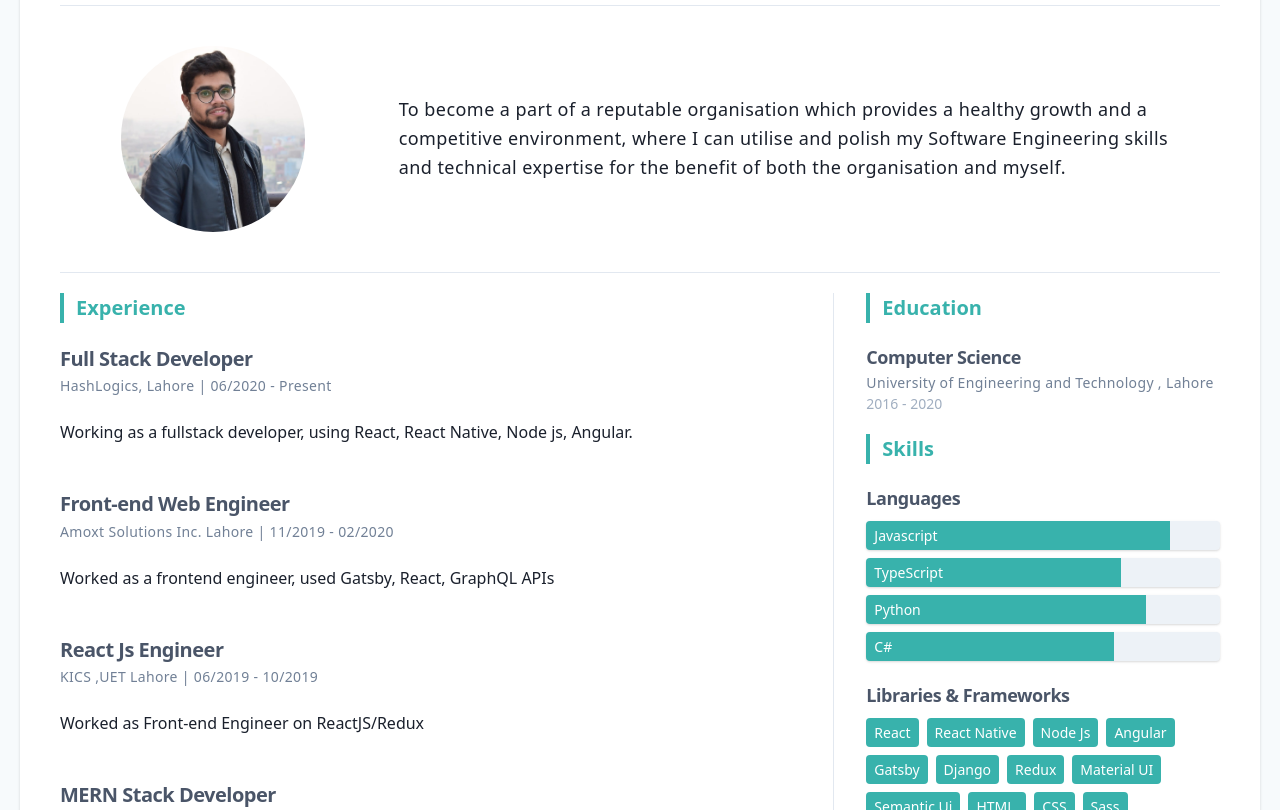
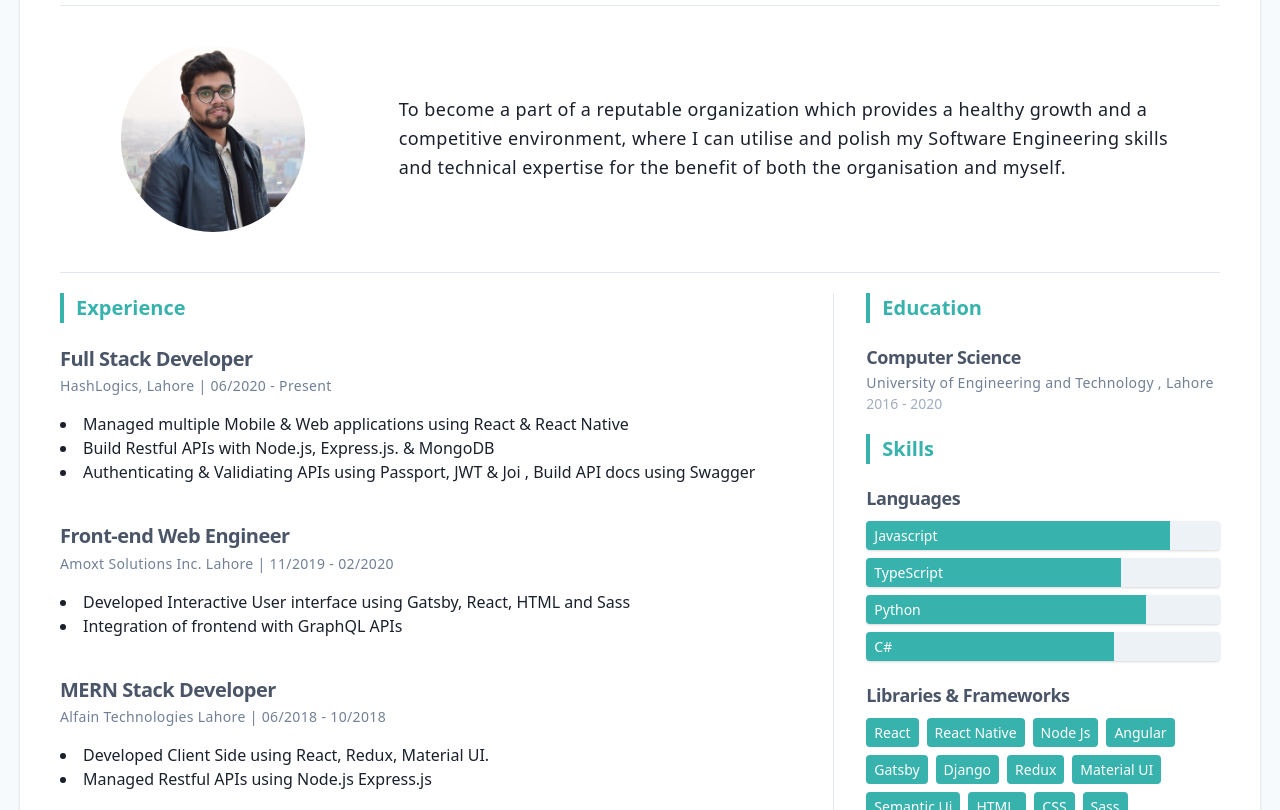
Before and after one commit to QaimSiddiqui/resume-web, a Gatsby site: page / in a window 1280 px wide. Shown: the part 142-952 px from the top of the page. Built offline with nearby package versions, Linux system fonts and the light colour scheme; Gatsby itself is replaced by a stand-in of ours.

Commit message:
experince style changed

```diff
--- a/data/profile.json
+++ b/data/profile.json
@@ -13,7 +13,6 @@
           "name": "Javascript",
           "percent": 86
         },
-
         {
           "name": "TypeScript",
           "percent": 72
@@ -26,7 +25,6 @@
           "name": "C#",
           "percent": 70
         }
-
       ]
     },
     {
@@ -71,7 +69,6 @@
         }
       ]
     },
-
     {
       "title": "Databases",
       "type": "tag",
@@ -88,7 +85,7 @@
       ]
     }
   ],
-  "summary": "To become a part of a reputable organisation which provides a healthy growth and a competitive environment, where I can utilise and polish my Software Engineering skills and technical expertise for the benefit of both the organisation and myself.",
+  "summary": "To become a part of a reputable organization which provides a healthy growth and a competitive environment, where I can utilise and polish my Software Engineering skills and technical expertise for the benefit of both the organisation and myself.",
   "education": [
     {
       "institution": "University of Engineering and Technology , Lahore",
@@ -101,30 +98,31 @@
     {
       "role": "Full Stack Developer",
       "company": "HashLogics, Lahore",
-      "description": "Working as a fullstack developer, using React, React Native, Node js, Angular.",
+      "description": [
+        " Managed multiple Mobile & Web applications using React & React Native",
+        "Build Restful APIs with Node.js, Express.js. & MongoDB",
+        "Authenticating & Validiating APIs using Passport, JWT & Joi , Build API docs using Swagger"
+      ],
       "start": "06/2020",
       "end": "Present"
     },
     {
       "role": "Front-end Web Engineer",
       "company": "Amoxt Solutions Inc. Lahore",
-      "description": "Worked as a frontend engineer, used Gatsby, React, GraphQL APIs",
+      "description": [
+        "Developed Interactive User interface using Gatsby, React, HTML and Sass",
+        " Integration of frontend with GraphQL APIs"
+      ],
       "start": "11/2019",
       "end": "02/2020"
-    },
-
-
-    {
-      "role": "React Js Engineer",
-      "company": "KICS ,UET Lahore",
-      "description": "Worked as Front-end Engineer on ReactJS/Redux",
-      "start": "06/2019",
-      "end": "10/2019"
     },
     {
       "role": "MERN Stack Developer",
       "company": "Alfain Technologies Lahore",
-      "description": "Worked as a MERN Stack developer, used React, Redux, Node js",
+      "description": [
+        " Developed Client Side using React, Redux, Material UI.",
+        "Managed Restful APIs using Node.js Express.js"
+      ],
       "start": "06/2018",
       "end": "10/2018"
     }
@@ -185,7 +183,6 @@
       "name": "Learning Management System",
       "company": "KICS ,UET Lahore",
       "description": "A web-application on Django/Python with Microsoft SQL Server.",
-
       "link": ""
     }
   ],
--- a/src/components/experience.js
+++ b/src/components/experience.js
@@ -10,7 +10,11 @@ const Experience = ({ data }) => (
           <h3 className="item-sub">
             {item.company} | {item.start} - {item.end || 'PRESENT'}
           </h3>
-          <p className="py-6">{item.description}</p>
+          <ul className="list-disc list-inside py-4 ">
+            {item.description.map(elem => (
+              <li className="">{elem}</li>
+            ))}
+          </ul>
         </article>
       ))}
   </section>
```
